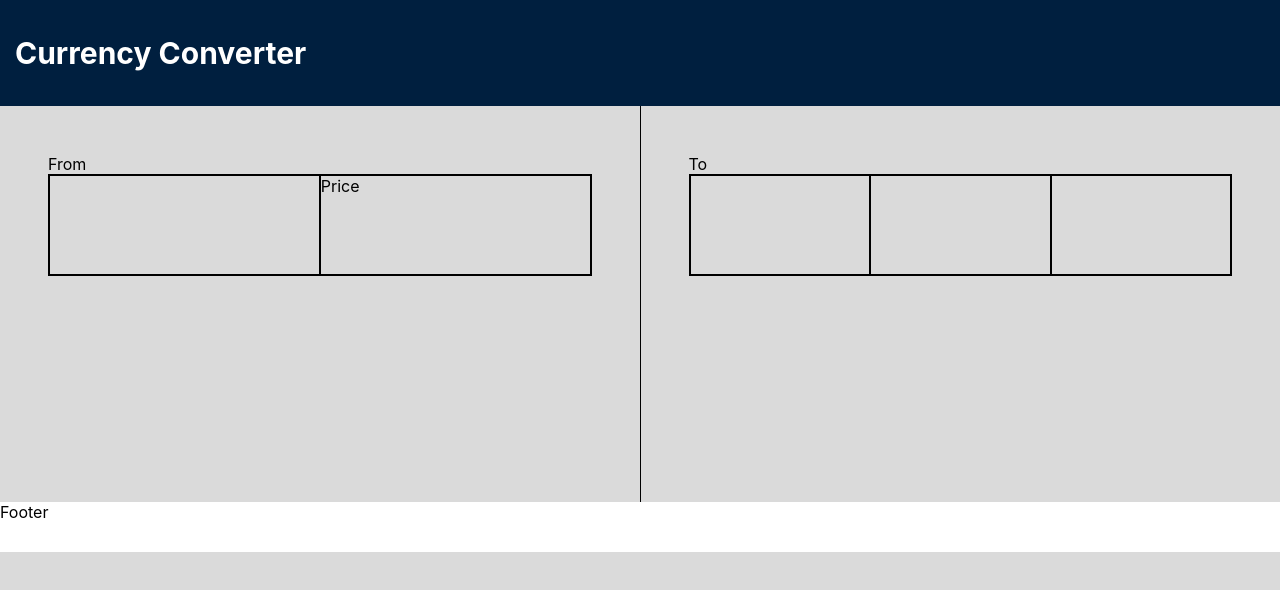
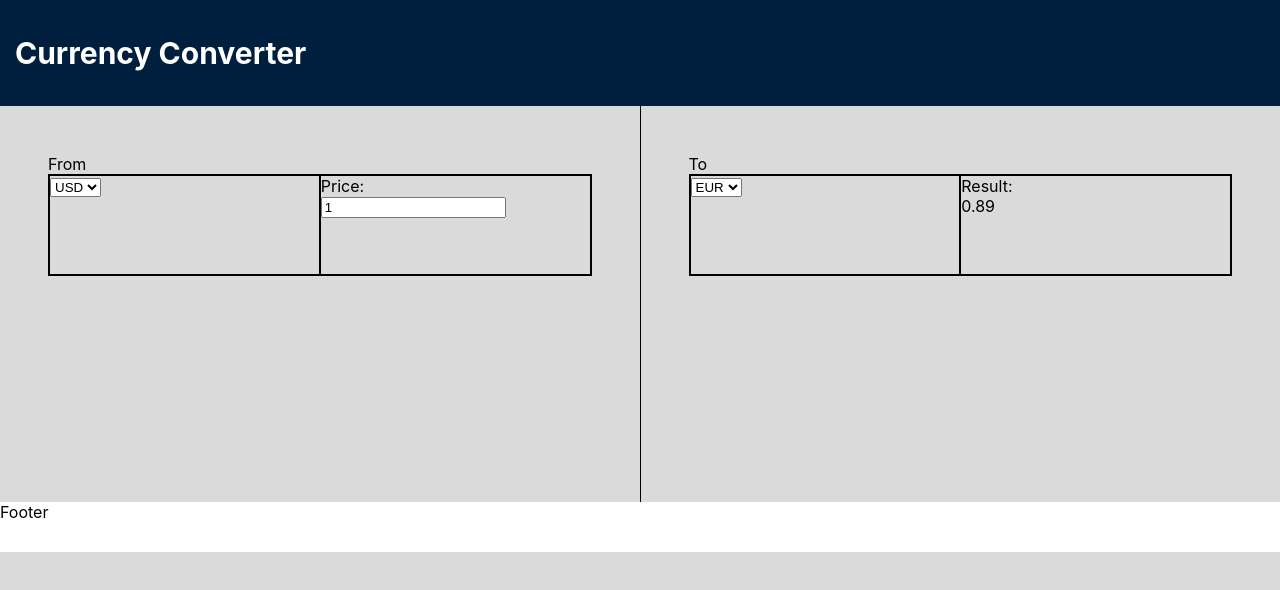
Before and after one commit to janeligio/currency-converter, a React (Create React App) app: page / in a window 1280 px wide. Shown: the top 590 px of the page. Built offline with nearby package versions, Linux system fonts and the light colour scheme.

Commit message:
Added basic functions
Added functionality to the convert to and from components,

```diff
--- a/src/App.js
+++ b/src/App.js
@@ -7,13 +7,54 @@ import ConvertTo from './components/Convert/ConvertTo';
 
 class App extends React.Component {
 
+  constructor(props) {
+    super(props);
+    this.state = {
+      base: "USD",
+      amount: 1,
+      convertTo: "EUR",
+      result: .89,
+      currencies: ["USD", "EUR", "JPY", "THB"],
+      currency: {
+        USD: 1,
+        EUR: .89,
+        JPY: 107.82,
+        THB : 30.66
+      }
+    }
+  }
+
+  // currently doesnt do anything with the maths
+  handleSelect = (currencySelected, code) => {
+    this.setState({currencySelected: code})
+  }
+
+  // too much math to hard code it, gone let the api do the work
+  // this is just for now
+  handleInput = (amount) => {
+    let newPrice = amount * .89;
+    this.setState({result: newPrice})
+    this.setState({amount: amount})
+  }
+
   render() {
     return (
       <div className="App">
         <Header />
         <div className="convert-container">
-    <ConvertFrom className/>
-    <ConvertTo />
+          <ConvertFrom
+              base={this.state.base}
+              currencies={this.state.currencies}
+              amount={this.state.amount}
+              handleSelect={this.handleSelect}
+              handleInput={this.handleInput}
+          />
+          <ConvertTo
+              convertTo={this.state.convertTo}
+              result={this.state.result}
+              currencies={this.state.currencies}
+              handleSelect={this.handleSelect}
+          />
         </div>
         <Footer />
       </div>
--- a/src/components/Convert/ConvertFrom.js
+++ b/src/components/Convert/ConvertFrom.js
@@ -1,11 +1,27 @@
 import React from 'react';
 
 class ConvertFrom extends React.Component {
-	state = {};
+  state = {
+    amount: 1,
+    base: this.props.base
+  };
 
   componentDidMount() {
     //Todo
   }
+
+  handleInput = (e) => {
+    e.preventDefault();
+    this.setState({[e.target.name]: e.target.value})
+    this.props.handleInput(this.state.amount)
+  }
+
+  handleSelect = (e) => {
+    e.preventDefault();
+    this.setState({[e.target.name]: e.target.value})
+    this.props.handleSelect("base", this.state.base)
+  }
+
   render() {
     const style = {
       flex: '1',
@@ -25,8 +41,31 @@ class ConvertFrom extends React.Component {
         <div style={style}>
           From
           <div style={container}>
-				<div style={containerChild}></div>
-				<div style={containerChild}>Price</div>
+            <div style={containerChild}>
+              <form>
+                <select
+                    name="base"
+                    value={this.state.base}
+                    onChange={this.handleSelect}
+                >
+                  {this.props.currencies.map(currency => (
+                      <option key={currency} value={currency}>
+                        {currency}
+                      </option>
+                  ))}
+                </select>
+              </form>
+            </div>
+            <div style={containerChild}>
+              Price:
+              <form>
+                <input
+                    name="amount"
+                    value={this.state.amount}
+                    onChange={this.handleInput}
+                />
+              </form>
+            </div>
           </div>
         </div>
     );
--- a/src/components/Convert/ConvertTo.js
+++ b/src/components/Convert/ConvertTo.js
@@ -1,11 +1,20 @@
 import React from 'react';
 
 class ConvertTo extends React.Component {
-	state = {};
+  state = {
+    convertTo: this.props.convertTo
+  };
 
   componentDidMount() {
     //Todo
   }
+
+  handleSelect = (e) => {
+    e.preventDefault();
+    this.setState({[e.target.name]: e.target.value})
+    this.props.handleSelect("convertTo", this.state.convertTo);
+  }
+
   render() {
 
     const style = {
@@ -27,9 +36,25 @@ class ConvertTo extends React.Component {
         <div style={style}>
           To
           <div style={container}>
-				<div style={containerChild}></div>
-				<div style={containerChild}></div>
-				<div style={containerChild}></div>
+            <div style={containerChild}>
+              <form>
+                <select
+                    name="convertTo"
+                    value={this.state.convertTo}
+                    onChange={this.handleSelect}
+                >
+                  {this.props.currencies.map(currency => (
+                      <option key={currency} value={currency}>
+                        {currency}
+                      </option>
+                  ))}
+                </select>
+              </form>
+            </div>
+            <div style={containerChild}>
+              Result:<br/>
+              {this.props.result}
+            </div>
           </div>
         </div>
     );
```
Also changed, not shown: 1 other file (tests, documents, lock files or other folders). Lines whose indentation alone changed are shown as unchanged.
